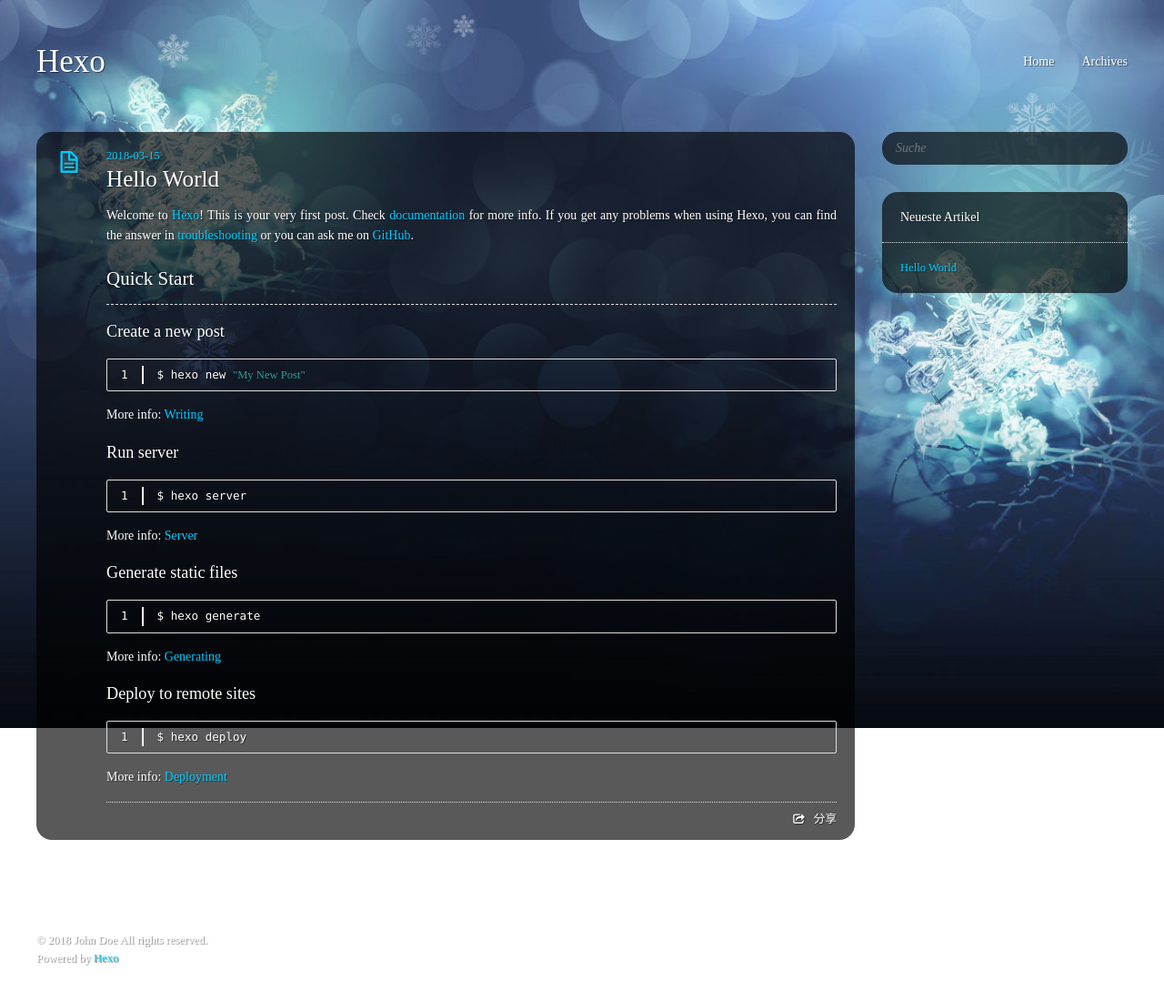
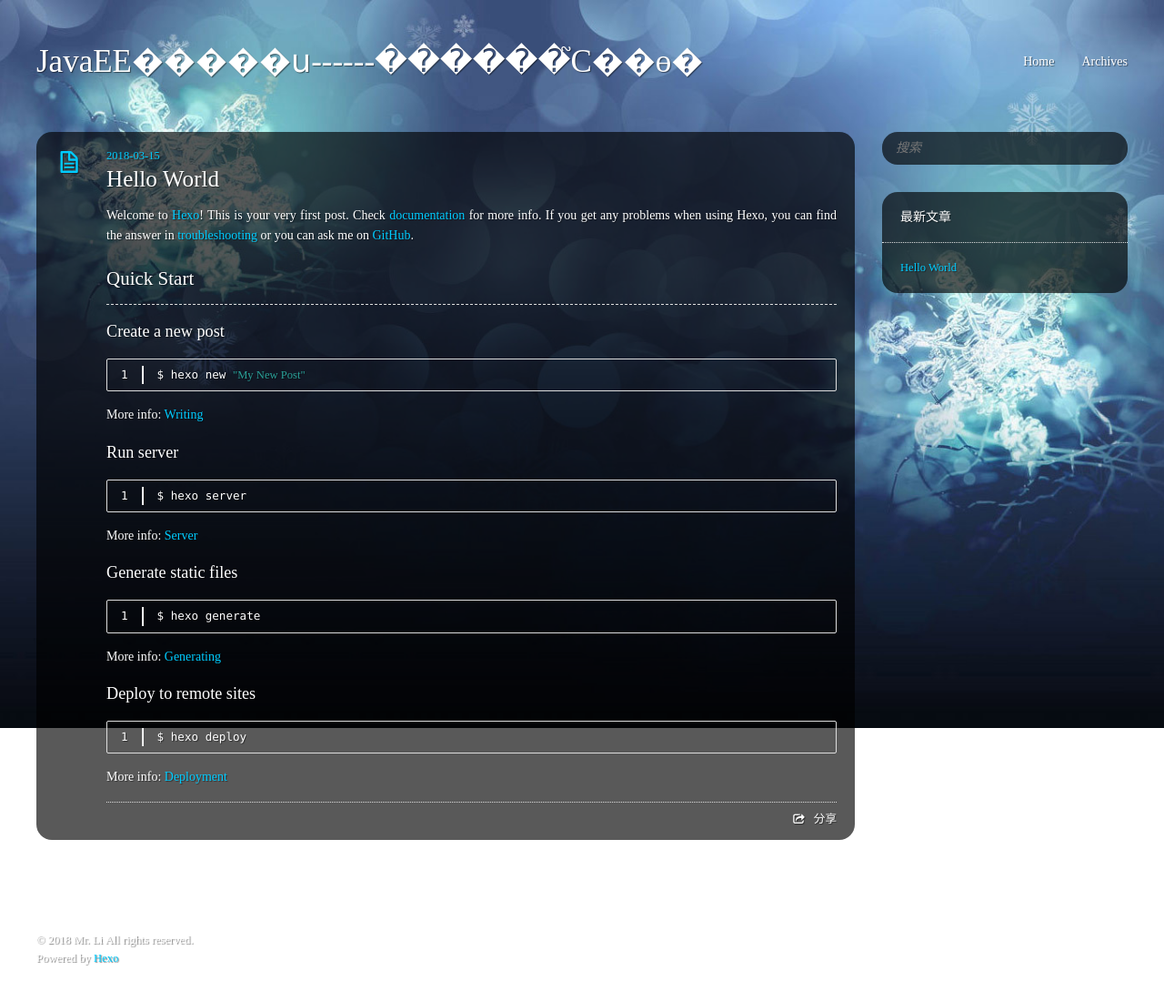
Before and after one commit to javahomexin/javahomexin.github.io, a plain HTML site: page index.html in a window 1280 px wide. Shown: the whole page at 91% size. Drawn offline with Linux system fonts and the light colour scheme; a script that the page names is missing.

Commit message:
Site updated: 2018-03-16 22:29:04

```diff
--- a/index.html
+++ b/index.html
@@ -3,8 +3,8 @@
 <head>
   <meta charset="utf-8" />
 
-  <title>Hexo</title>
-  <meta name="author" content="John Doe" />
+  <title>JavaEE�����ս------������֮С��ɵ�</title>
+  <meta name="author" content="Mr. Li" />
 
 
 
@@ -13,7 +13,7 @@
   <meta name="viewport" content="width=device-width, initial-scale=1, maximum-scale=1" />
 
 
-  <meta property="og:site_name" content="Hexo" />
+  <meta property="og:site_name" content="JavaEE�����ս------������֮С��ɵ�" />
 
 
 
@@ -26,7 +26,7 @@
   <link href="/css/images/favicon.ico" rel="icon" />
 
 
-  <link rel="alternate" href="/atom.xml" title="Hexo" type="application/atom+xml">
+  <link rel="alternate" href="/atom.xml" title="JavaEE�����ս------������֮С��ɵ�" type="application/atom+xml">
   <link rel="stylesheet" href="/css/style.css" media="screen" type="text/css">
   <!--[if lt IE 9]><script src="//html5shiv.googlecode.com/svn/trunk/html5.js"></script><![endif]-->
 
@@ -40,7 +40,7 @@
 
 <body>
   <header id="header" class="inner"><div class="alignleft">
-  <h1><a href="/">Hexo</a></h1>
+  <h1><a href="/">JavaEE�����ս------������֮С��ɵ�</a></h1>
   <h2><a href="/"></a></h2>
 </div>
 <nav id="main-nav" class="alignright">
@@ -110,7 +110,7 @@
     <aside id="sidebar" class="alignright">
   <div class="search">
   <form action="//google.com/search" method="get" accept-charset="utf-8">
-    <input type="search" name="q" results="0" placeholder="Suche">
+    <input type="search" name="q" results="0" placeholder="搜索">
     <input type="hidden" name="q" value="site:yoursite.com">
   </form>
 </div>
@@ -119,7 +119,7 @@
 
 
 <div class="widget tag">
-  <h3 class="title">Neueste Artikel</h3>
+  <h3 class="title">最新文章</h3>
   <ul class="entry">
 
       <li>
@@ -139,7 +139,7 @@
   <footer id="footer" class="inner"><div class="alignleft">
   <p>
 
-  &copy; 2018 John Doe
+  &copy; 2018 Mr. Li
 
   All rights reserved.</p>
   <p>Powered by <a href="http://hexo.io/" target="_blank">Hexo</a></p>
```
Also changed, not shown: 2018/03/15/hello-world/index.html (+8 -8 lines), archives/2018/03/index.html (+8 -8 lines), archives/2018/index.html (+8 -8 lines), archives/index.html (+9 -9 lines).
